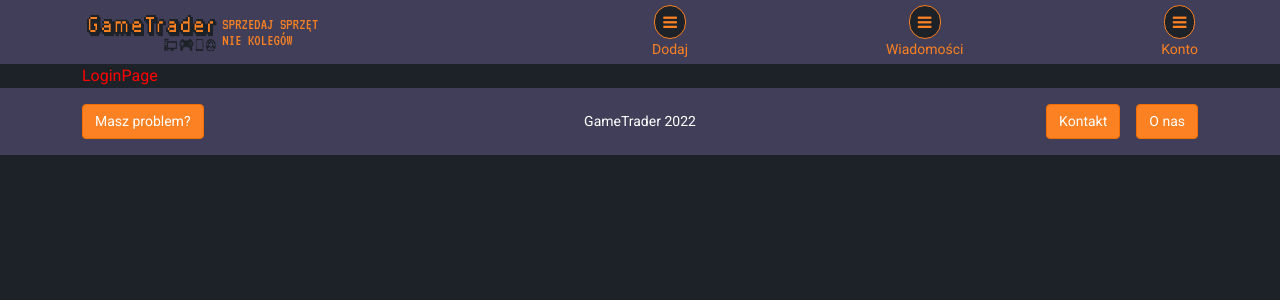
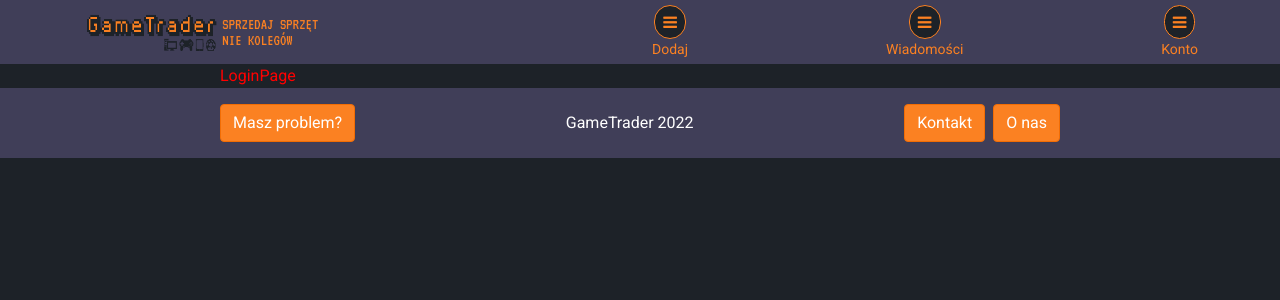
Before and after one commit to gametrader/gametrader-frontend, a React (Create React App) app: page /login in a window 1280 px wide. Shown: the top 300 px of the page. Built offline with nearby package versions, Linux system fonts and the light colour scheme.

Commit message:
GAMETRADER-77: Added better footer using flexbox.

```diff
--- a/src/App.tsx
+++ b/src/App.tsx
@@ -12,7 +12,7 @@ function App() {
         <Router>
             <div className='gt-main'>
                 <Header/>
-                    <div className={"container"}>
+                    <div className={"gt-container"}>
                     <Routes>
                         <Route path='/' element={<HomePage />} />
                         <Route path='/register' element={<RegisterPage />} />
--- a/src/components/footer/Footer.module.scss
+++ b/src/components/footer/Footer.module.scss
@@ -6,28 +6,17 @@
   align-items: center;
 }
 
-.footerWrapper {
-  height: 100%;
-  width: 100%;
-}
-
 .footer{
   height: 100%;
+  //width: 100%;
   display: flex;
-  justify-content: space-between;
-  align-items: center;
-  row-gap: 1rem;
+  flex-direction: column;
   padding-top: 1rem;
   padding-bottom: 1rem;
 }
 
-.footer .leftSection{
-  display: flex;
-  justify-content: center;
-}
 
 .footer .centerSection{
-  width:100%;
   display: flex;
   justify-content: center;
   order: 1;
@@ -37,49 +26,37 @@
   margin: 0;
 }
 
-.footer .xd .rightSection{
-  display: flex;
-  justify-content: space-between;
-
-  column-gap: 1rem;
-  row-gap: 1rem;
-}
-.footer .xd .rightSection button{
-
+.footer button{
+  width: 100%;
+  margin-bottom: 1rem;
 }
 
-.footer button{
-  width: 100%;
-}
-.xd{
-  display: flex;
-  justify-content: center;
-  column-gap: 1rem;
-}
 
-@media (min-width: 576px) {
+@media (min-width: 600px) {
   .footer{
-    font-size: 0.875rem;
-  }
-  .footer .xd{
-    justify-content: right;
+    flex-direction: row;
+    justify-content: space-between;
+    align-items: center;
   }
   .footer button{
-    font-size: 0.875rem;
     width: auto;
+    margin:0;
+  }
+  .footer .centerSection{
     order: 0;
   }
-  .footer .leftSection{
-    justify-content: left;
+  .footer .rightSection{
+    display: flex;
+    column-gap: 0.5rem;
+    justify-content: space-between;
   }
-  .footer .centerSection{
-    width: auto;
-    order: 0;
+  .footer .rightSection button{
+    //width: 5rem;
   }
 }
 
 
-@media (min-width: 768px) {
+@media (min-width: 960px) {
 
   .footer .leftSection{
     justify-content: left;
@@ -95,7 +72,7 @@
 }
 
 
-@media (min-width: 992px) {
+@media (min-width: 1440px) {
   .footer button{
     width: auto;
   }
@@ -115,18 +92,18 @@
 
 @media (min-width: 1920px) {
   .footer button{
-    button {
     width: auto;
   }
-
-    .leftSection{
+  .footer .leftSection{
     justify-content: left;
   }
 
-    .centerSection{
+  .footer .xd .rightSection button{
+
+  }
+
+  .footer .centerSection{
     width: auto;
     order: 0;
   }
 }
-
-}
--- a/src/components/footer/Footer.tsx
+++ b/src/components/footer/Footer.tsx
@@ -7,67 +7,33 @@ import logo from "../../assets/gametrader-logo-version-1.png";
 const Footer = () => {
     const navigate = useNavigate();
     return (
-        <footer className={"" + styles.gtFooter}>
-            <div className={"container " + styles.footerWrapper}>
-                <div className={"row " + styles.footer}>
-                    <div className={"col-xs col-sm-4 col-md-4 col-lg-4 col-xl-4 " + styles.leftSection}>
+        <footer className={styles.gtFooter}>
+            <div className={"gt-container " + styles.footer}>
+
+                <div className={styles.leftSection}>
                     <button type="button" className={styles.button + " btn gt-btn-primary"}
                             onClick={() => navigate('/Help')}>
                         Masz problem?
                     </button>
                 </div>
 
-                    <div className={"col-xs col-sm-4 col-md-4 col-lg-4 col-xl-4 " + styles.centerSection}>
+                <div className={styles.centerSection}>
                     <p className={styles.copyright}>GameTrader 2022</p>
                 </div>
-                    <div className={"col-xs col-sm-4 col-md-4 col-lg-4 col-xl-4 " + styles.xd}>
+
                 <div className={styles.rightSection}>
                     <button type="button" className={styles.button + " btn gt-btn-primary"}
                             onClick={() => navigate('/Contact')}>
                         Kontakt
                     </button>
-                        </div>
-                        <div className={styles.rightSection}>
                     <button type="button" className={styles.button + " btn gt-btn-primary"}
                             onClick={() => navigate('/AboutUs')}>
                         O nas
                     </button>
                 </div>
-                    </div>
-                </div>
 
             </div>
         </footer>
-    // <nav className={'navbar sticky-top ' + styles.gtHeader}>
-    //     <div className={'container ' + styles.headerWrapper}>
-    //
-    //         <div className={"row " + styles.header}>
-    //
-    //             <div className={"col-xs col-sm-7 col-md-7 col-lg-6 col-xl-4 " + styles.leftSection}>
-    //                 <img className={"" + styles.logo} src={logo} onClick={ () => navigate('/')}  alt="App logo"/>
-    //                 <p className={"" + styles.motto + " gt-vt-font"}>SPRZEDAJ SPRZĘT<br></br>NIE KOLEGÓW</p>
-    //             </div>
-    //
-    //             <ul className={"col-xs col-sm-5 col-md-5 col-lg-4 col-xl-4 " + styles.rightSection}>
-    //                 {/* Add aditional buttons here if you want them to the left side */}
-    //                 {/*Być może tę ikonę powinniśmy umieścić w <button></button> bez styli*/}
-    //                 <li onClick={ () => navigate('/')}>
-    //                     <i className={"fa fa-bars"}/>
-    //                     <a>Dodaj</a>
-    //                 </li>
-    //                 <li onClick={ () => navigate('/')}>
-    //                     <i className={"fa fa-bars"}/>
-    //                     <a>Wiadomości</a>
-    //                 </li>
-    //                 <li onClick={ () => navigate('/')}>
-    //                     <i className={"fa fa-bars"}/>
-    //                     <a>Konto</a>
-    //                 </li>
-    //             </ul>
-    //
-    //         </div>
-    //     </div>
-    // </nav>
     );
 }
 
```
Lines whose indentation alone changed are shown as unchanged.
